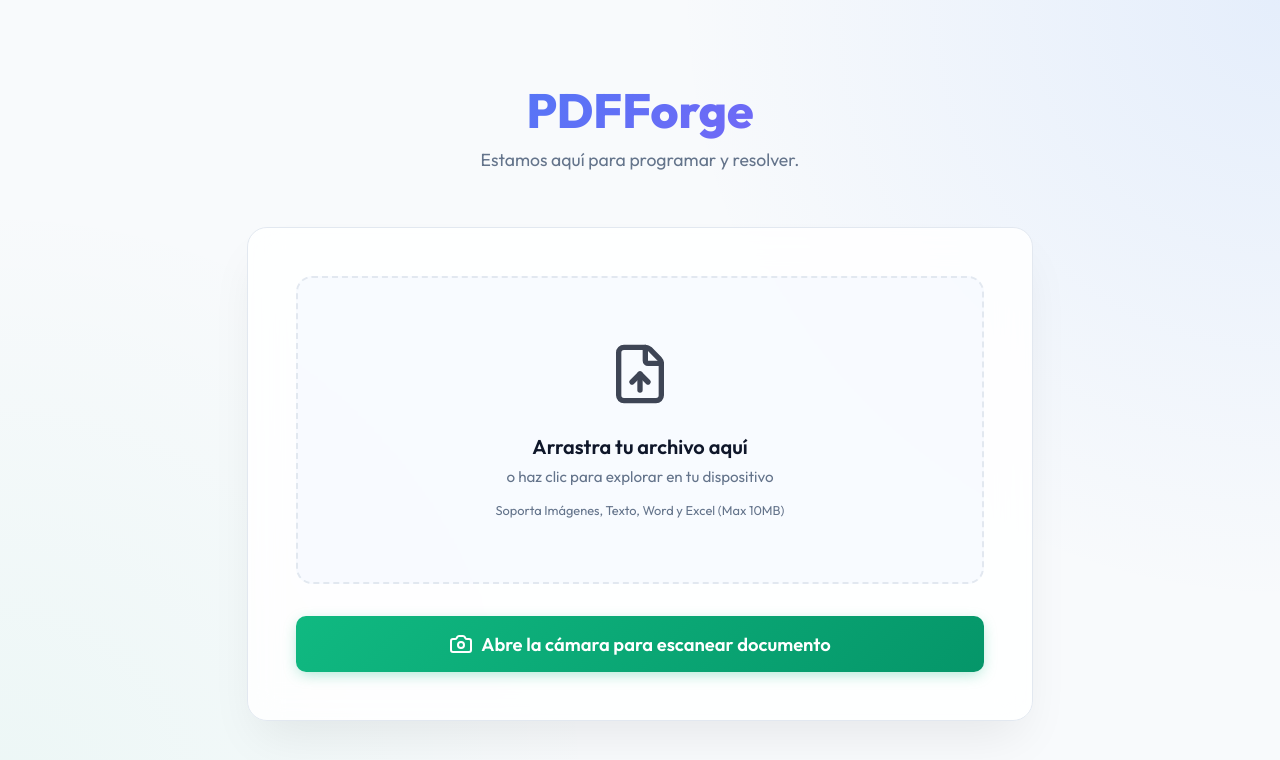
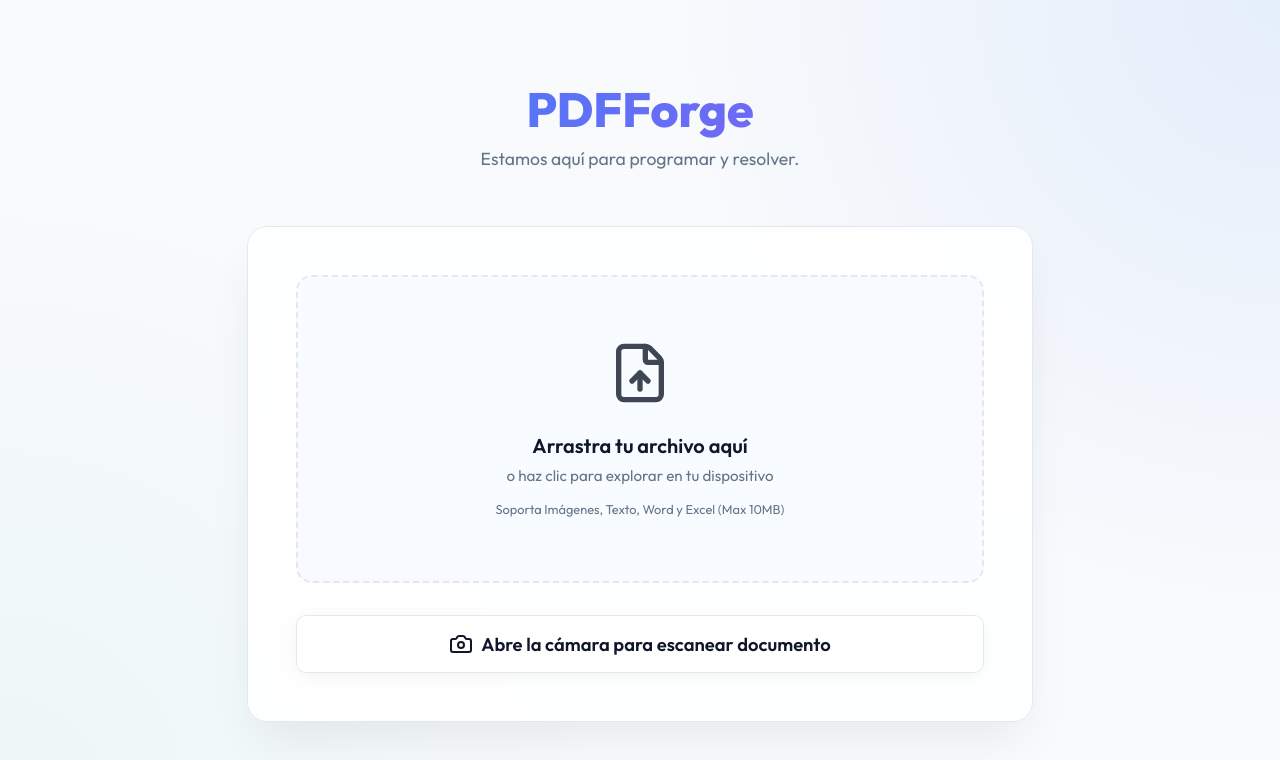
Before and after one commit to YvnPretty/pdf.20, a React (Vite) app in the folder frontend/: page / in a window 1280 px wide. Shown: the top 760 px of the page. Built offline with nearby package versions, Linux system fonts and the light colour scheme.

Commit message:
cambiar boton de camara a estilo transparente crystal clear

```diff
--- a/frontend/src/index.css
+++ b/frontend/src/index.css
@@ -608,17 +608,23 @@
 
 /* Camera Button Style */
 .btn-camera {
-  background: linear-gradient(135deg, #10b981, #059669);
+  background: var(--bg-panel);
+  backdrop-filter: blur(12px);
+  -webkit-backdrop-filter: blur(12px);
+  border: 1px solid var(--border);
+  color: var(--text-main);
   width: 100%;
   margin-top: 1rem;
   font-size: 1.15rem;
   padding: 1rem;
-  box-shadow: 0 4px 15px -3px rgba(16, 185, 129, 0.4);
+  box-shadow: 0 4px 20px -5px rgba(0, 0, 0, 0.08);
 }
 
 .btn-camera:hover {
-  background: linear-gradient(135deg, #059669, #047857);
-  box-shadow: 0 8px 20px -4px rgba(16, 185, 129, 0.5);
+  background: rgba(59, 130, 246, 0.05);
+  border-color: var(--primary);
+  color: var(--primary);
+  box-shadow: 0 8px 25px -5px rgba(59, 130, 246, 0.2);
 }
 
 .uploader-wrapper {
```
